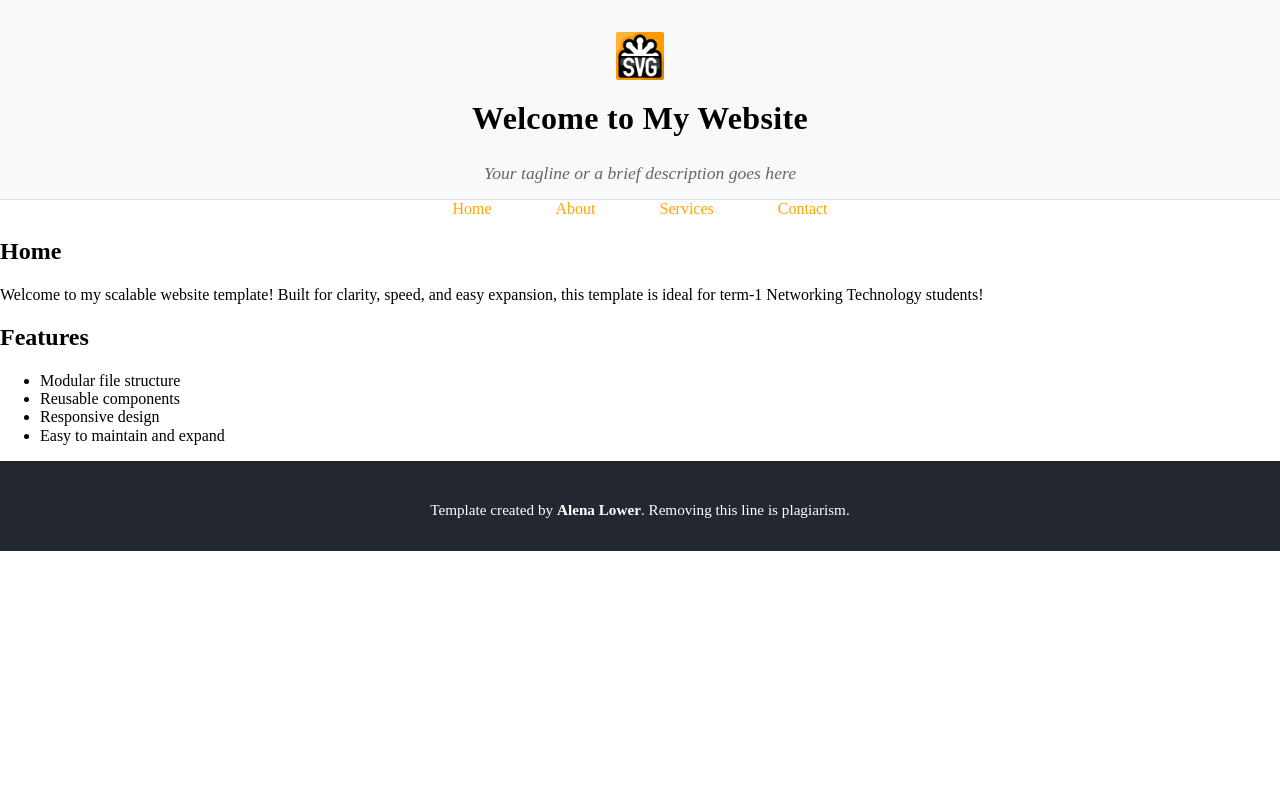
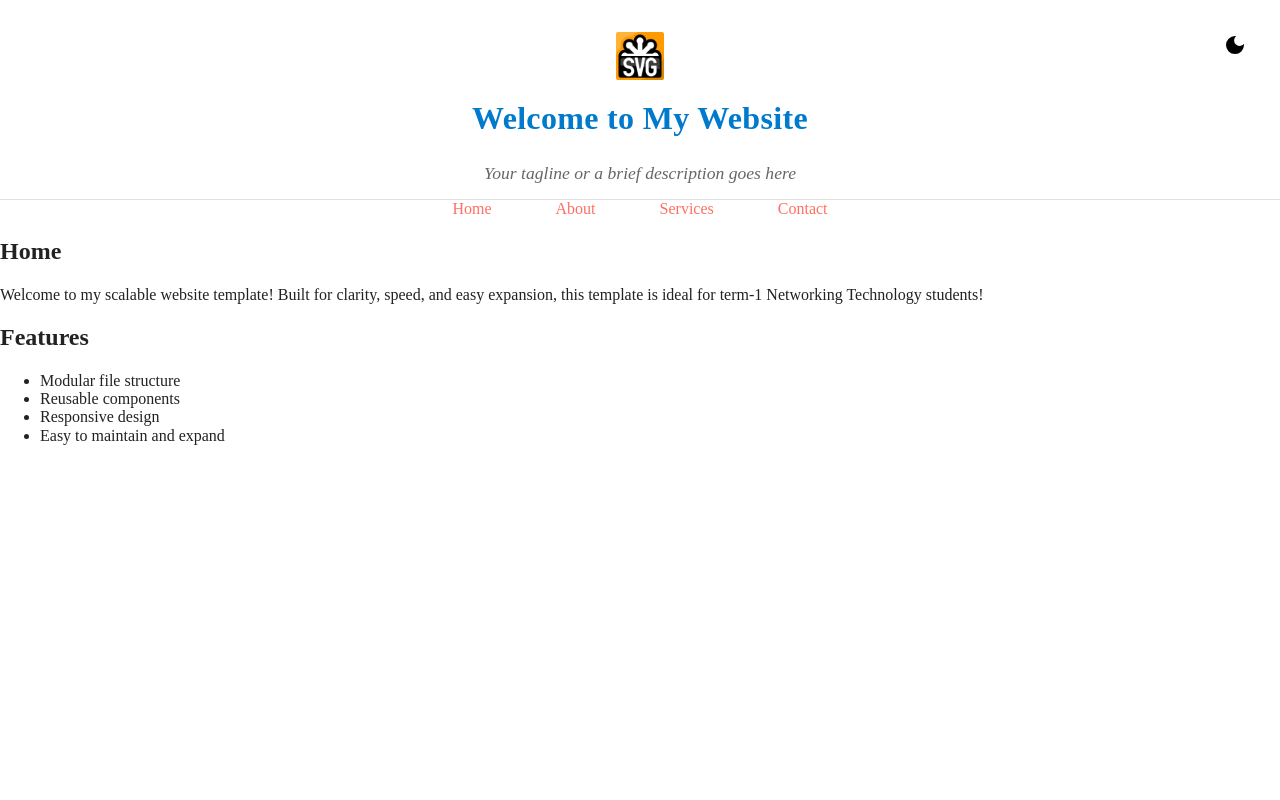
Before and after one commit to TheLumpOfDirt/Static-website-template, a plain HTML site: page index.html in a window 1280 px wide. Shown: the top 800 px of the page. Drawn offline with Linux system fonts and the light colour scheme.

Commit message:
added darkmode

```diff
--- /dev/null
+++ b/assets/scripts/darkmode.js
@@ -0,0 +1,21 @@
+// /assets/scripts/darkmode.js
+
+let darkmode = localStorage.getItem("darkmode");
+const themeSwitch = document.getElementById("theme-switch");
+
+const enableDarkmode = () => {
+  document.body.classList.add("darkmode");
+  localStorage.setItem("darkmode", "active");
+};
+
+const disableDarkmode = () => {
+  document.body.classList.remove("darkmode");
+  localStorage.setItem("darkmode", null);
+};
+
+if (darkmode === "active") enableDarkmode();
+
+themeSwitch.addEventListener("click", () => {
+  darkmode = localStorage.getItem("darkmode");
+  darkmode !== "active" ? enableDarkmode() : disableDarkmode();
+});
--- a/assets/styles/main.css
+++ b/assets/styles/main.css
@@ -10,23 +10,33 @@
   --color-success: #28a745;
   --color-warning: #ffc107;
   --color-danger: #dc3545;
-  --color-background: #ffffff;
+  --color-background: #fff;
   --color-surface: #f8f9fa;
   --color-border: #e0e0e0;
-  --color-text: #222222;
-  --color-text-light: #666666;
+  --color-text: #222;
+  --color-text-light: #666;
+}
 
-  /* Spacing Scale */
-  --space-xs: 0.25rem;
-  --space-sm: 0.5rem;
-  --space-md: 1rem;
-  --space-lg: 2rem;
+.darkmode {
+  --color-primary: #62b1f6;
+  --color-primary-dark: #3581b8;
+  --color-secondary: #2d2d2d;
+  --color-accent: #ff856b;
+  --color-success: #41d97c;
+  --color-warning: #ffdf70;
+  --color-danger: #ff6f7a;
+  --color-background: #181a1b;
+  --color-surface: #242526;
+  --color-border: #38393a;
+  --color-text: #f3f6fb;
+  --color-text-light: #b0b3b8;
 }
 
 .header {
-  background: #f8f9fa;
+  background: var(--color-background);
+  color: var(--color-primary);
   padding: 2rem 0 1rem 0;
-  border-bottom: 1px solid #e0e0e0;
+  border-bottom: 1px solid var(--color-border);
 }
 
 .header__brand {
@@ -64,7 +74,7 @@
 }
 
 .nav {
-  color: orange;
+  color: var(--color-accent);
 }
 
 .nav__list {
@@ -95,6 +105,12 @@
     align-items: center;
     gap: 1rem;
   }
+}
+
+.main {
+  min-height: 100vh;
+  background-color: var(--color-background);
+  color: var(--color-text);
 }
 
 .footer {
@@ -137,3 +153,45 @@
     align-items: center;
   }
 }
+
+/* darkmode */
+
+button {
+  border: none;
+  padding: 0.8em 2em;
+  background-color: var(--primary-color);
+  color: white;
+  border-radius: 4px;
+  font: inherit;
+  text-transform: uppercase;
+  font-weight: 500;
+  cursor: pointer;
+}
+.cta-button {
+  background-color: var(--accent-color);
+}
+#theme-switch {
+  height: 50px;
+  width: 50px;
+  padding: 0;
+  border-radius: 50%;
+  background-color: var(--base-variant);
+  display: flex;
+  justify-content: center;
+  align-items: center;
+  position: fixed;
+  top: 20px;
+  right: 20px;
+}
+#theme-switch svg {
+  fill: var(--primary-color);
+}
+#theme-switch svg:last-child {
+  display: none;
+}
+.darkmode #theme-switch svg:first-child {
+  display: none;
+}
+.darkmode #theme-switch svg:last-child {
+  display: block;
+}
--- a/index.html
+++ b/index.html
@@ -2,17 +2,17 @@
 <!-- index.html -->
 <html lang="en">
   <head>
-    <!-- Shared head metadata, links, and base styles -->
     <site-include src="/shared/head.html"></site-include>
     <site-include src="/shared/styles.html"></site-include>
   </head>
   <body>
     <!-- Site Header and Navigation -->
+    <site-include src="/shared/darkmode.html"></site-include>
     <site-include src="/shared/header.html"></site-include>
     <site-include src="/shared/nav.html"></site-include>
 
     <!-- Main Content -->
-    <main class="main" id="main-content">
+    <main class="main">
       <section>
         <h2>Home</h2>
         <p>
@@ -39,5 +39,6 @@
     <!-- Scripts -->
     <script src="/assets/scripts/components.js" defer></script>
     <script src="/assets/scripts/dynamic-title.js" defer></script>
+    <script src="/assets/scripts/darkmode.js" defer></script>
   </body>
 </html>
--- /dev/null
+++ b/modules/dummy/style.css
@@ -0,0 +1,68 @@
+:root{
+  --base-color: white;
+  --base-variant: #e8e9ed;
+  --text-color: #111528;
+  --secondary-text: #232738;
+  --primary-color: #3a435d;
+  --accent-color: #0071ff;
+}
+.darkmode{
+  --base-color: #070b1d;
+  --base-variant: #101425;
+  --text-color: #ffffff;
+  --secondary-text: #a4a5b8;
+  --primary-color: #3a435d;
+  --accent-color: #0071ff;
+}
+*{
+  margin: 0;
+  padding: 0;
+}
+html{
+  font-family: Poppins;
+}
+body{
+  min-height: 100vh;
+  background-color: var(--base-color);
+  color: var(--text-color);
+}
+
+button{
+  border: none;
+  padding: .8em 2em;
+  background-color: var(--primary-color);
+  color: white;
+  border-radius: 4px;
+  font: inherit;
+  text-transform: uppercase;
+  font-weight: 500;
+  cursor: pointer;
+}
+.cta-button{
+  background-color: var(--accent-color);
+}
+#theme-switch{
+  height: 50px;
+  width: 50px;
+  padding: 0;
+  border-radius: 50%;
+  background-color: var(--base-variant);
+  display: flex;
+  justify-content: center;
+  align-items: center;
+  position: fixed;
+  top: 20px;
+  right: 20px;
+}
+#theme-switch svg{
+  fill: var(--primary-color);
+}
+#theme-switch svg:last-child{
+  display: none;
+}
+.darkmode #theme-switch svg:first-child{
+  display: none;
+}
+.darkmode #theme-switch svg:last-child{
+  display: block;
+}
--- /dev/null
+++ b/shared/darkmode.html
@@ -0,0 +1,22 @@
+<button id="theme-switch">
+  <svg
+    xmlns="http://www.w3.org/2000/svg"
+    height="24px"
+    viewBox="0 -960 960 960"
+    width="24px"
+  >
+    <path
+      d="M480-120q-150 0-255-105T120-480q0-150 105-255t255-105q14 0 27.5 1t26.5 3q-41 29-65.5 75.5T444-660q0 90 63 153t153 63q55 0 101-24.5t75-65.5q2 13 3 26.5t1 27.5q0 150-105 255T480-120Z"
+    />
+  </svg>
+  <svg
+    xmlns="http://www.w3.org/2000/svg"
+    height="24px"
+    viewBox="0 -960 960 960"
+    width="24px"
+  >
+    <path
+      d="M480-280q-83 0-141.5-58.5T280-480q0-83 58.5-141.5T480-680q83 0 141.5 58.5T680-480q0 83-58.5 141.5T480-280ZM200-440H40v-80h160v80Zm720 0H760v-80h160v80ZM440-760v-160h80v160h-80Zm0 720v-160h80v160h-80ZM256-650l-101-97 57-59 96 100-52 56Zm492 496-97-101 53-55 101 97-57 59Zm-98-550 97-101 59 57-100 96-56-52ZM154-212l101-97 55 53-97 101-59-57Z"
+    />
+  </svg>
+</button>
```
Also changed, not shown: modules/dummy/darkmode.js (added, +19 -0 lines), modules/dummy/index.html (added, +37 -0 lines).
